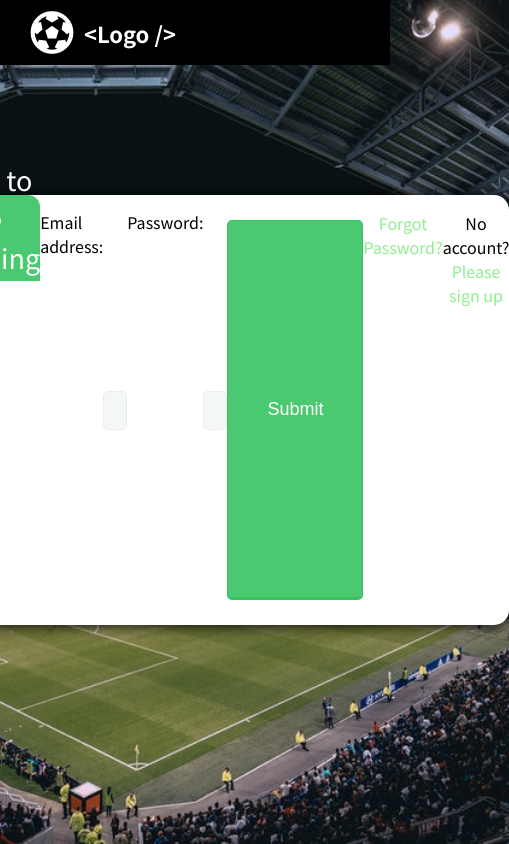
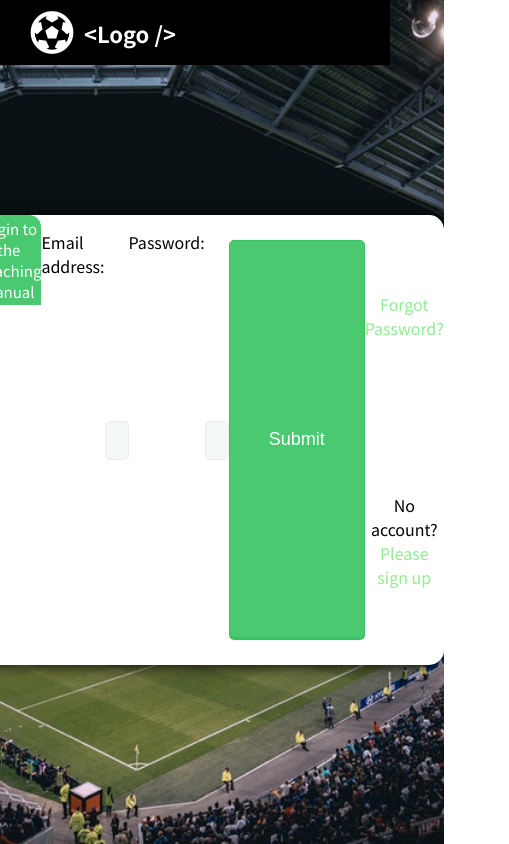
Before and after one commit to NickBansal/CoachingManual, a React (Create React App) app: page / in a window 390 px wide. Shown: the whole page, 509 px wide, since content can reach past the window. Built offline with nearby package versions, Linux system fonts and the light colour scheme.

Commit message:
Mobile responsiveness

```diff
--- a/src/component/Form.css
+++ b/src/component/Form.css
@@ -1,19 +1,20 @@
 .formStyle {
     display: flex;
     justify-content: center;
-    margin: 150px auto,
+    margin: 150px auto;
+    width: 550px
 }
 
 .formItems {
     display: flex;
-    width: 550px;
-    height: 430px;
+    width: 100%;
+    height: 450px;
     padding: 0;
     border-radius: 15px;
     background: #fff;
     border: none;
     box-shadow: 1px 1px 15px;
-    margin: 130px;
+    /* margin: 130px; */
 }
 
 .buttonStyle {
@@ -86,3 +87,20 @@
 .newColor {
     color: lightgreen
 }
+
+
+@media (max-width: 570px) {
+    .formStyle {
+        width: 95%
+    }
+    .bottomWording {
+        display: flex;
+        flex-direction: column;
+    }
+    .bottomWording p {
+        margin: 0
+    }
+    .titleStyle {
+        font-size: 15px
+    }
+}
```
